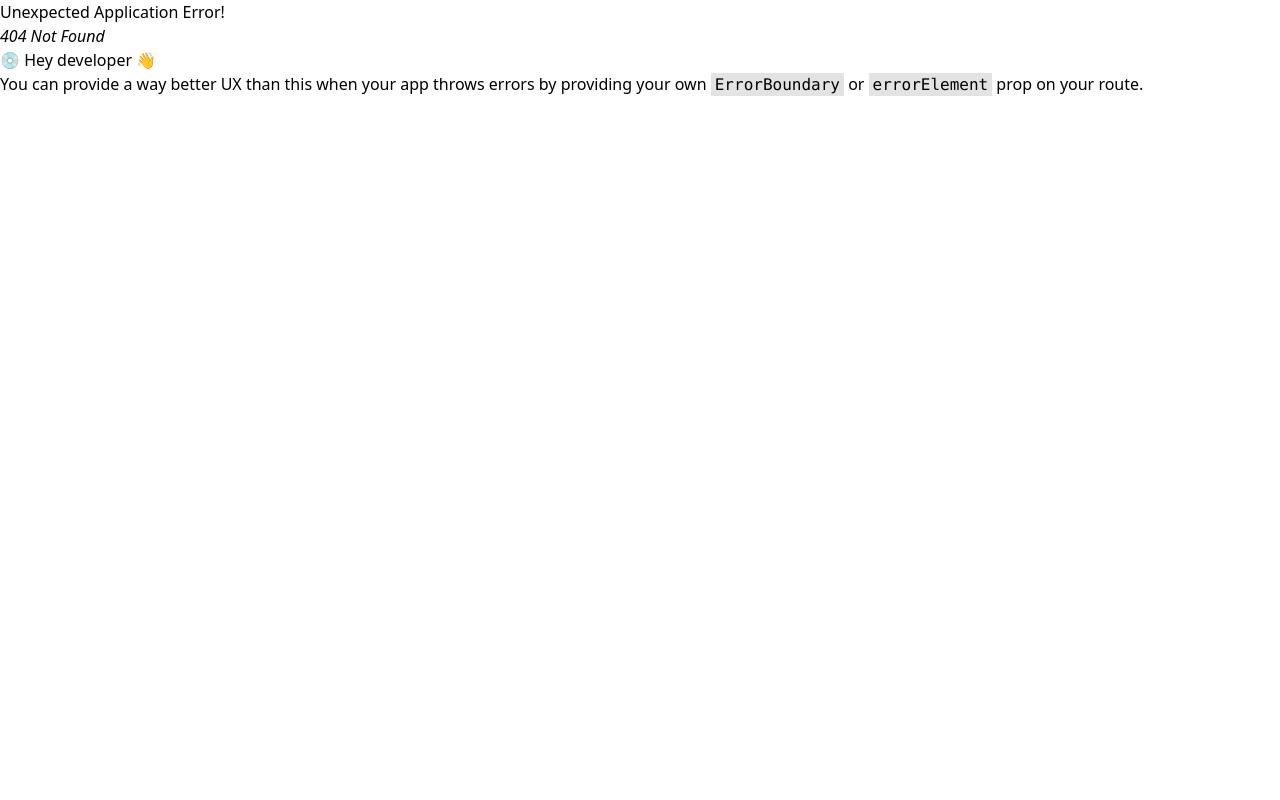
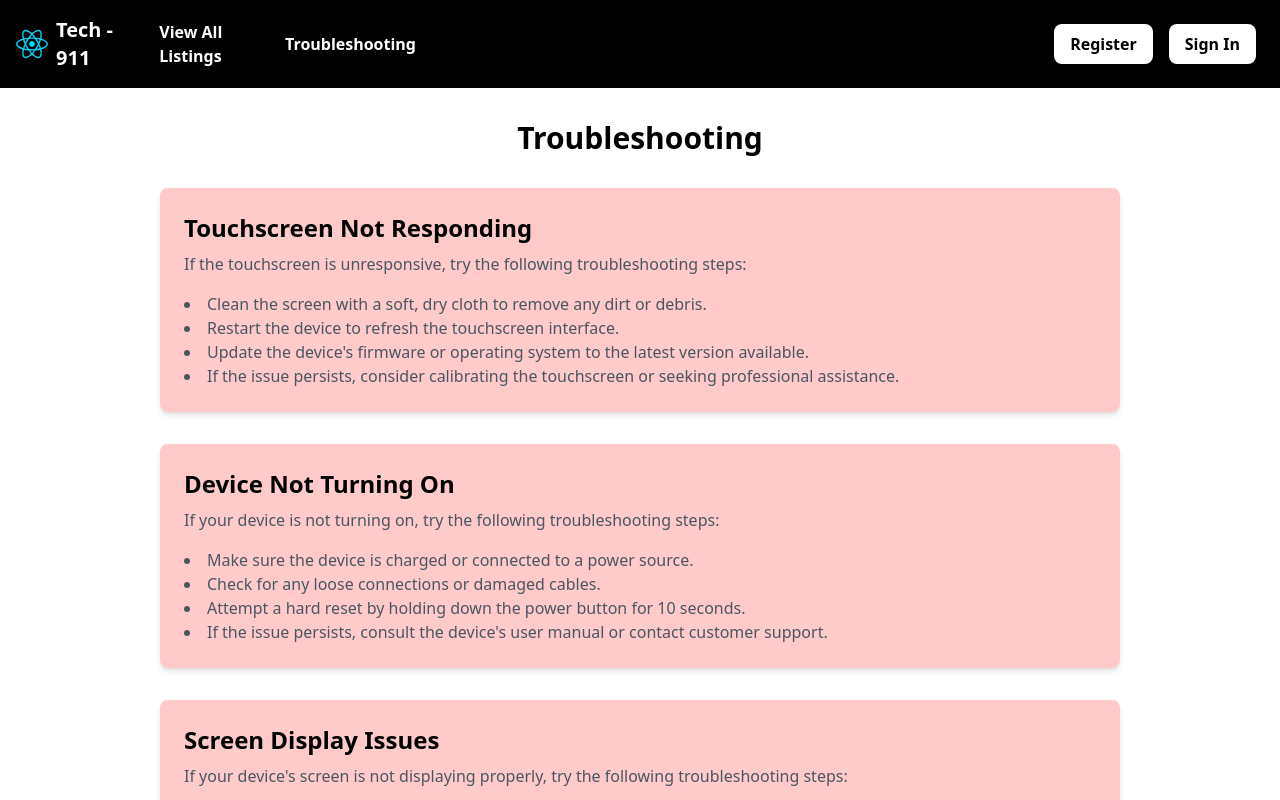
Before and after one commit to Yilliee/Tech911, a React (Vite) app in the folder site/: page /troubleshooting in a window 1280 px wide. Before the commit this address had no page. Shown: the top 800 px of the page. Built offline with nearby package versions, Linux system fonts and the light colour scheme.

Commit message:
site : Add a static page for Troubleshooting / FAQ

```diff
--- /dev/null
+++ b/site/components/Data/TroubleshootingData.js
@@ -0,0 +1,94 @@
+const TroubleshootingData = [
+    {
+        "title": "Touchscreen Not Responding",
+        "description": "If the touchscreen is unresponsive, try the following troubleshooting steps:",
+        "additionalSteps": [
+            "Clean the screen with a soft, dry cloth to remove any dirt or debris.",
+            "Restart the device to refresh the touchscreen interface.",
+            "Update the device's firmware or operating system to the latest version available.",
+            "If the issue persists, consider calibrating the touchscreen or seeking professional assistance."
+        ]
+    },
+    {
+        "title": "Device Not Turning On",
+        "description": "If your device is not turning on, try the following troubleshooting steps:",
+        "additionalSteps": [
+            "Make sure the device is charged or connected to a power source.",
+            "Check for any loose connections or damaged cables.",
+            "Attempt a hard reset by holding down the power button for 10 seconds.",
+            "If the issue persists, consult the device's user manual or contact customer support."
+        ]
+    },
+    {
+        "title": "Screen Display Issues",
+        "description": "If your device's screen is not displaying properly, try the following troubleshooting steps:",
+        "additionalSteps": [
+           "Check if the screen brightness is turned down or if the display is turned off.",
+           "Ensure that the display cables are securely connected to the device.",
+           "Try connecting the device to an external monitor or TV to see if the issue is with the screen or the device itself.",
+           "If the issue persists, consider replacing the screen or seeking professional repair services."
+       ]
+    },
+    {
+        "title": "Battery Drain Issues",
+        "description": "If your device's battery is draining quickly, try the following troubleshooting steps:",
+        "additionalSteps": [
+            "Check for any background applications consuming excessive battery power.",
+            "Reduce screen brightness and disable features like Bluetooth and GPS when not in use.",
+            "Update the device's operating system and applications to optimize battery performance.",
+            "If the issue persists, consider replacing the battery or seeking professional assistance."
+        ]
+    },
+    {
+        "title": "Audio Not Working",
+        "description": "If you're experiencing issues with audio playback, follow these troubleshooting steps:",
+        "additionalSteps": [
+            "Check if the volume is turned up and if the mute function is disabled.",
+            "Ensure that the audio cables are properly connected to the device.",
+            "Try using headphones or external speakers to see if the issue is with the device's internal speakers.",
+            "If the issue persists, update audio drivers or consider seeking professional assistance."
+        ]
+    },
+    {
+        "title": "Device Overheating",
+        "description": "If your device is overheating, follow these troubleshooting steps:",
+        "additionalSteps": [
+            "Ensure proper ventilation by removing any obstructions around the device.",
+            "Turn off unused applications and features that may contribute to heat generation.",
+            "Remove the device from direct sunlight or hot environments.",
+            "If the issue persists, consider using a cooling pad or contacting technical support."
+        ]
+    },
+    {
+        "title": "Application Crashing",
+        "description": "If your applications are crashing frequently, try the following troubleshooting steps:",
+        "additionalSteps": [
+            "Close any background applications that may be conflicting with the running application.",
+            "Clear the application cache and data.",
+            "Update the application to the latest version available.",
+            "If the issue persists, consider reinstalling the application or seeking support from the application developer."
+        ]
+    },
+    {
+        "title": "Slow Internet Connection",
+        "description": "If you're experiencing slow internet speeds, follow these troubleshooting steps:",
+        "additionalSteps": [
+            "Restart your router and modem.",
+            "Check for any network congestion or interference.",
+            "Move closer to the router or consider using a wired connection.",
+            "Run a speed test to check your internet connection's performance."
+        ]
+    },
+    {
+        "title": "Network Connectivity Issues",
+        "description": "If you're experiencing network connectivity issues, follow these troubleshooting steps:",
+        "additionalSteps": [
+            "Restart your router and modem.",
+            "Check for any loose or damaged network cables.",
+            "Reset network settings on your device.",
+            "If the issue persists, contact your internet service provider for assistance."
+        ]
+    }
+]
+
+export default TroubleshootingData;
--- /dev/null
+++ b/site/components/Troubleshooting.jsx
@@ -0,0 +1,35 @@
+import PropTypes from 'prop-types';
+import TroubleshootingData from "./Data/TroubleshootingData.js";
+import Navbar from './Navbar';
+
+function TroubleshootingPage() {
+    return (
+        <div className="flex flex-col items-center justify-center">
+            <Navbar showAccountButtons={true} showSearchBar={false} />
+            <h1 className="text-3xl font-bold mt-8">Troubleshooting</h1>
+            <div className="w-3/4">
+                {TroubleshootingData.map((data, index) => <TroubleshootingCard key={index} {...data} />)}
+            </div>
+        </div>
+    );
+
+}
+
+function TroubleshootingCard({title, description, additionalSteps}) {
+    return (
+        <div className="bg-red-200 p-6 rounded-lg shadow-md my-8 hover:shadow-2xl">
+            <h2 className="text-2xl font-bold">{title}</h2>
+            <p className="text-gray-600 mt-2">{description}</p>
+            <ul className="list-disc list-inside mt-4">
+                {additionalSteps.map((step, index) => <li key={index} className="text-gray-600">{step}</li>)}
+            </ul>
+        </div>
+    );
+}
+TroubleshootingCard.propTypes = {
+    title: PropTypes.string.isRequired,
+    description: PropTypes.string.isRequired,
+    additionalSteps: PropTypes.array.isRequired,
+}
+
+export default TroubleshootingPage;
--- a/site/src/App.jsx
+++ b/site/src/App.jsx
@@ -5,6 +5,7 @@ import Login from '../components/Login/Login'
 import Register from '../components/Register/Register'
 import SearchPage from "../components/SearchPage/SearchPage"
 import ListingPage from "../components/Listings/ListingPage";
+import TroubleshootingPage from "../components/Troubleshooting";
 
 import { useEffect } from "react";
 import { clearUserDetails } from "./utils";
@@ -16,6 +17,7 @@ function App() {
         {path: "/register", element: <Register />},
         {path: "/search", element: <SearchPage/>},
         {path: "/viewListing", element: <ListingPage />},
+        {path: '/troubleshooting', element: <TroubleshootingPage />},
     ])
 
     return (
```
